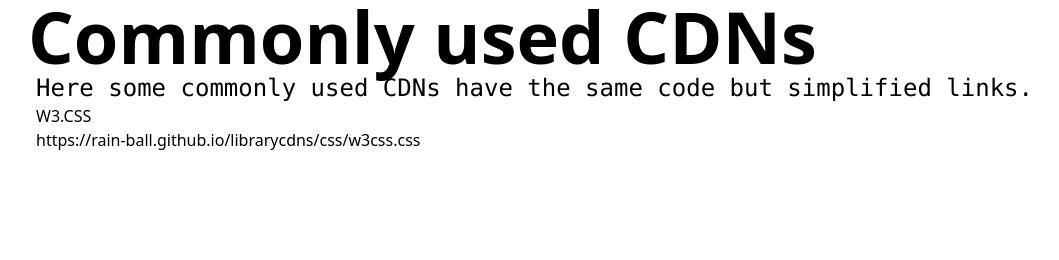
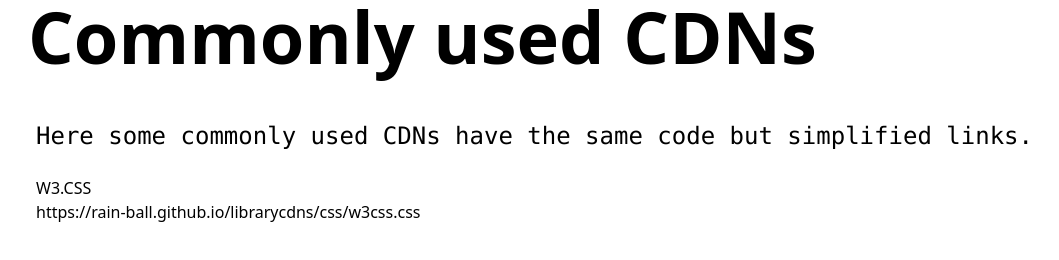
Before and after one commit to Rain-ball/rain-ball.github.io, a plain HTML site: page librarycdns/index.html in a window 1280 px wide. Shown: the whole page, without its empty margins (12-1071 px from the left). Drawn offline with nearby package versions, Linux system fonts and the light colour scheme.

Commit message:
Update index.html

```diff
--- a/librarycdns/index.html
+++ b/librarycdns/index.html
@@ -5,10 +5,12 @@
     <link href="https://unpkg.com/tailwindcss@^2/dist/tailwind.min.css" rel="stylesheet">
   </head>
   <body>
-    <h1 class="text-7xl font-bold ml-10">Commonly used CDNs</h1>
-    <p class="font-mono text-2xl ml-12">Here some commonly used CDNs have the same code but simplified links.</p>
-    <dl class="ml-12">
-      <dt>W3.CSS</dt><dd><a href="https://rain-ball.github.io/librarycdns/css/w3css.css">https://rain-ball.github.io/librarycdns/css/w3css.css</a></dd>
-    </dl>
+    <h1 class="text-7xl font-bold ml-10">Commonly used CDNs</h1><br><br>
+    <p class="font-mono text-2xl ml-12">Here some commonly used CDNs have the same code but simplified links.</p><br>
+    <ul>
+      </li><dl class="ml-12">
+        <dt>W3.CSS</dt><dd><a href="https://rain-ball.github.io/librarycdns/css/w3css.css">https://rain-ball.github.io/librarycdns/css/w3css.css</a></dd>
+      </dl></li>
+    </ul>
   </body>
 </html>
```
